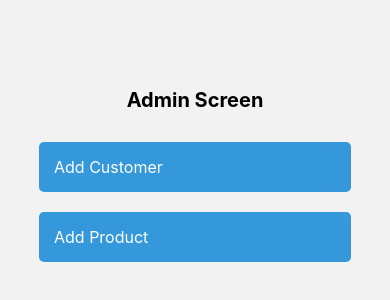
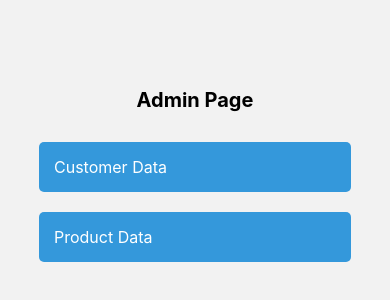
Before and after one commit to DahabSharaby/DahabSharabyC20305641FYP, a React Native app: screen /Admin in a window 390 px wide. Shown: the part 242-542 px from the top of the page. Built offline with nearby package versions, Linux system fonts and the light colour scheme.

Commit message:
final edits

```diff
--- a/screens/AdminScreen.js
+++ b/screens/AdminScreen.js
@@ -7,14 +7,14 @@ const AdminScreen = () => {
 
   return (
     <View style={styles.container}>
-      <Text style={styles.title}>Admin Screen</Text>
+      <Text style={styles.title}>Admin Page</Text>
 
       <TouchableOpacity style={styles.button} onPress={() => navigation.navigate('Customer')}>
-        <Text style={styles.buttonText}>Add Customer</Text>
+        <Text style={styles.buttonText}>Customer Data</Text>
       </TouchableOpacity>
 
       <TouchableOpacity style={styles.button} onPress={() => navigation.navigate('Product')}>
-        <Text style={styles.buttonText}>Add Product</Text>
+        <Text style={styles.buttonText}>Product Data</Text>
       </TouchableOpacity>
 
       {/* <TouchableOpacity style={styles.button} onPress={() => navigation.navigate('DeleteAccount')}>
--- a/screens/InputScreen.js
+++ b/screens/InputScreen.js
@@ -405,6 +405,7 @@ const styles = StyleSheet.create({
     flex: 1,
     padding: 10,
     width: "100%",
+    top : 30,
   },
   content: {
     width: "100%",
--- a/screens/MainScreen.js
+++ b/screens/MainScreen.js
@@ -586,7 +586,7 @@ const MainScreen = ({ navigation }) => {
               />
               <MenuItem
                 iconName="create-outline"
-                text="Input"
+                text="Manual Input"
                 onPress={() => handleMenuItemPress("Input")}
               />
               <MenuItem
@@ -602,7 +602,7 @@ const MainScreen = ({ navigation }) => {
               />
               <MenuItem
                 iconName="document-outline"
-                text="Invoice"
+                text="Invoices"
                 onPress={() => handleMenuItemPress("InvoiceScreen")}
               />
               <MenuItem
```
